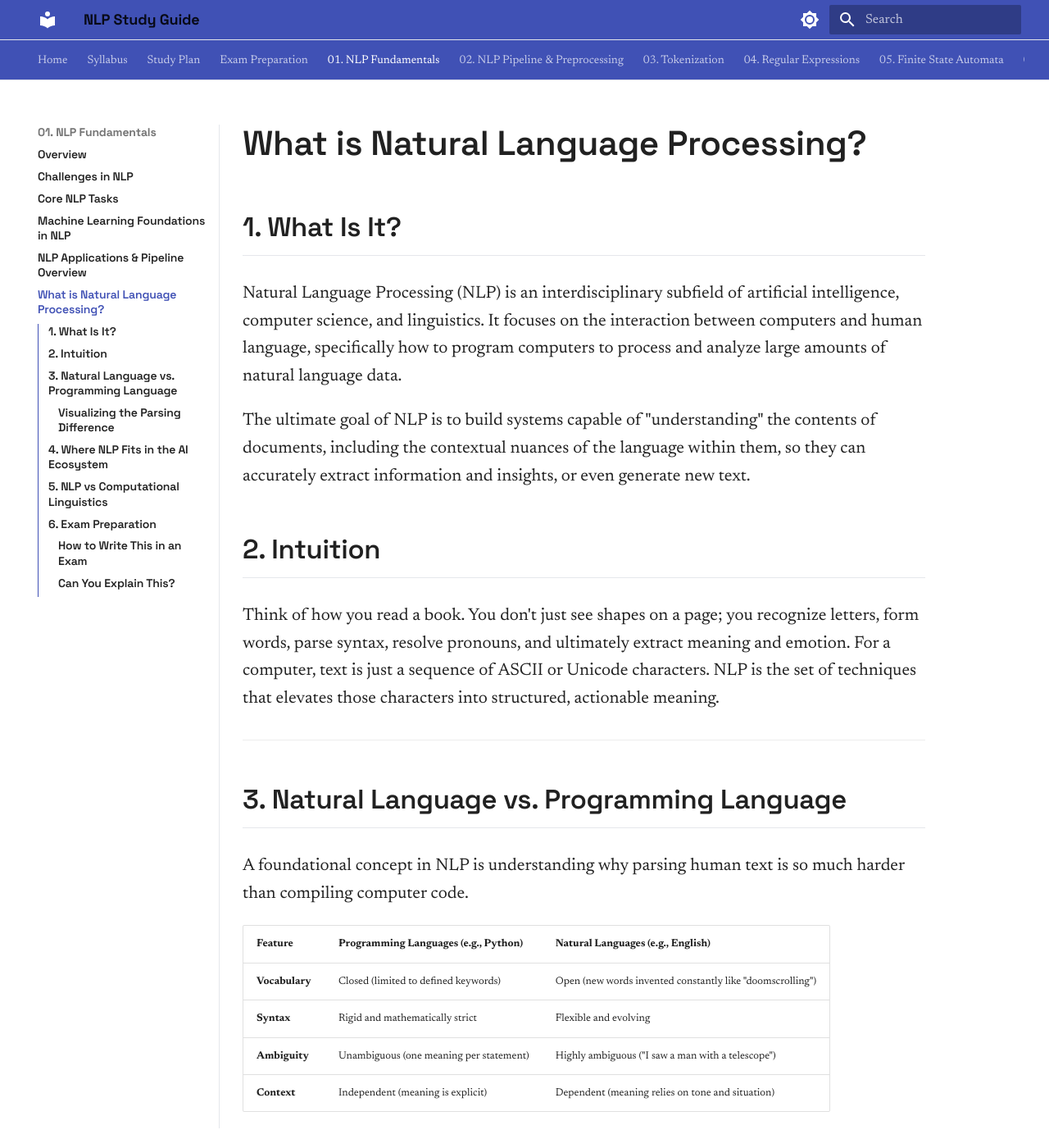
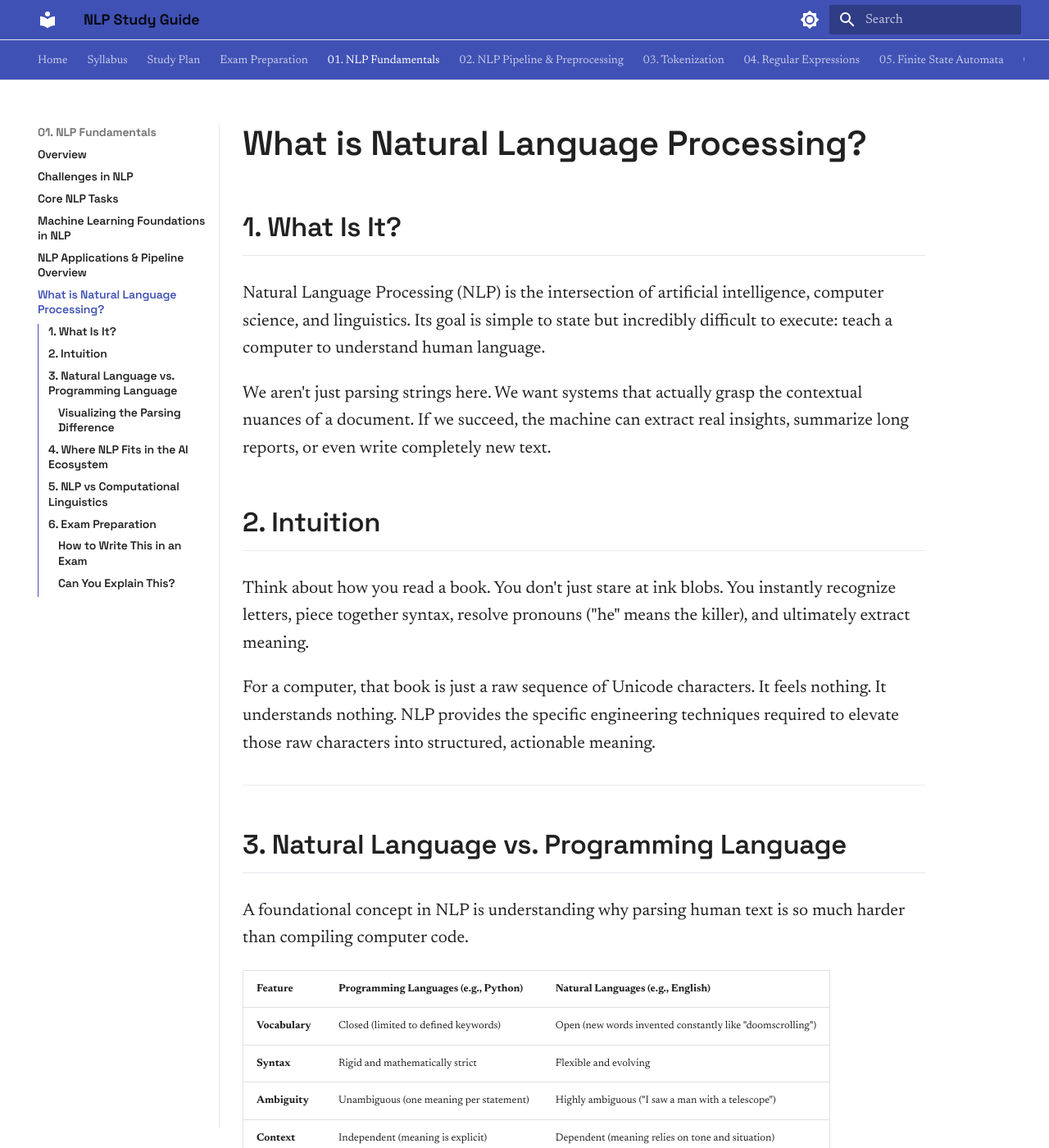
Before and after one commit to Raunak4518/nlp, an MkDocs documentation site: the page built from docs/01-nlp-fundamentals/what-is-nlp.md, in a window 1280 px wide and 1400 px high. Shown: the whole window at 82% size. Built offline with MkDocs 1.6.1 and Material for MkDocs 9.7.7, drawn with Linux system fonts in a browser that asks for light colours; some of the changed text lies outside the part shown.

Commit message:
Apply humanizer skill and rewrite Module 01

````diff
--- a/docs/01-nlp-fundamentals/what-is-nlp.md
+++ b/docs/01-nlp-fundamentals/what-is-nlp.md
@@ -1,12 +1,14 @@
 # What is Natural Language Processing?
 
 ## 1. What Is It?
-Natural Language Processing (NLP) is an interdisciplinary subfield of artificial intelligence, computer science, and linguistics. It focuses on the interaction between computers and human language, specifically how to program computers to process and analyze large amounts of natural language data.
+Natural Language Processing (NLP) is the intersection of artificial intelligence, computer science, and linguistics. Its goal is simple to state but incredibly difficult to execute: teach a computer to understand human language.
 
-The ultimate goal of NLP is to build systems capable of "understanding" the contents of documents, including the contextual nuances of the language within them, so they can accurately extract information and insights, or even generate new text.
+We aren't just parsing strings here. We want systems that actually grasp the contextual nuances of a document. If we succeed, the machine can extract real insights, summarize long reports, or even write completely new text.
 
 ## 2. Intuition
-Think of how you read a book. You don't just see shapes on a page; you recognize letters, form words, parse syntax, resolve pronouns, and ultimately extract meaning and emotion. For a computer, text is just a sequence of ASCII or Unicode characters. NLP is the set of techniques that elevates those characters into structured, actionable meaning.
+Think about how you read a book. You don't just stare at ink blobs. You instantly recognize letters, piece together syntax, resolve pronouns ("he" means the killer), and ultimately extract meaning.
+
+For a computer, that book is just a raw sequence of Unicode characters. It feels nothing. It understands nothing. NLP provides the specific engineering techniques required to elevate those raw characters into structured, actionable meaning.
 
 ---
 
@@ -37,7 +39,7 @@ flowchart TD
 ---
 
 ## 4. Where NLP Fits in the AI Ecosystem
-NLP is not synonymous with AI; it is a specific domain within it.
+People often use "AI" and "NLP" interchangeably. They shouldn't. NLP is a highly specific engineering domain sitting under the broader AI umbrella.
 
 ```mermaid
 flowchart TD
@@ -54,12 +56,12 @@ flowchart TD
 ---
 
 ## 5. NLP vs Computational Linguistics
-These two fields are siblings but have different goals:
+These two fields are siblings, but they have fundamentally different end goals:
 
-- **Computational Linguistics (CL)**: Focuses on understanding the properties of human language from a computational perspective. **(Goal: Science / Discovery)**
-- **Natural Language Processing (NLP)**: Focuses on building tools to solve practical problems. **(Goal: Engineering / Application)**
+- **Computational Linguistics (CL)**: The science side. It focuses on understanding the properties of human language from a computational perspective. **(Goal: Discovery)**
+- **Natural Language Processing (NLP)**: The engineering side. It focuses on building practical tools to solve real problems. **(Goal: Application)**
 
-*Example*: A computational linguist might build formal mathematical proofs about the syntactic structure of Hindi. An NLP engineer will build a sentiment classifier for Hindi movie reviews.
+*Example*: A computational linguist might spend three years building a formal mathematical proof about the syntactic structure of Hindi. An NLP engineer will spend three weeks building a sentiment classifier to rank Hindi movie reviews. Same language, totally different jobs.
 
 ---
 
````
Also changed, not shown: docs/01-nlp-fundamentals/README.md (+3 -1 lines).
